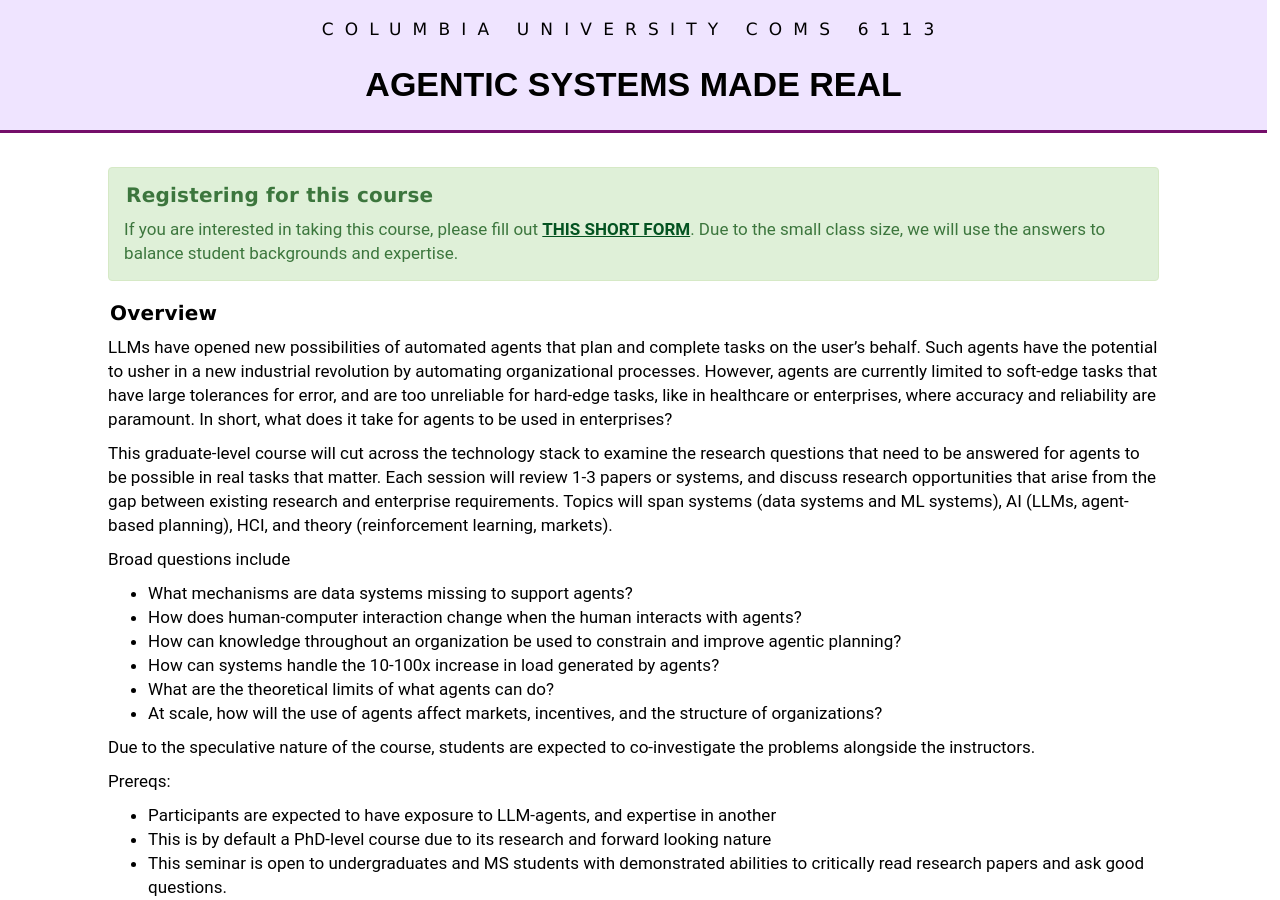
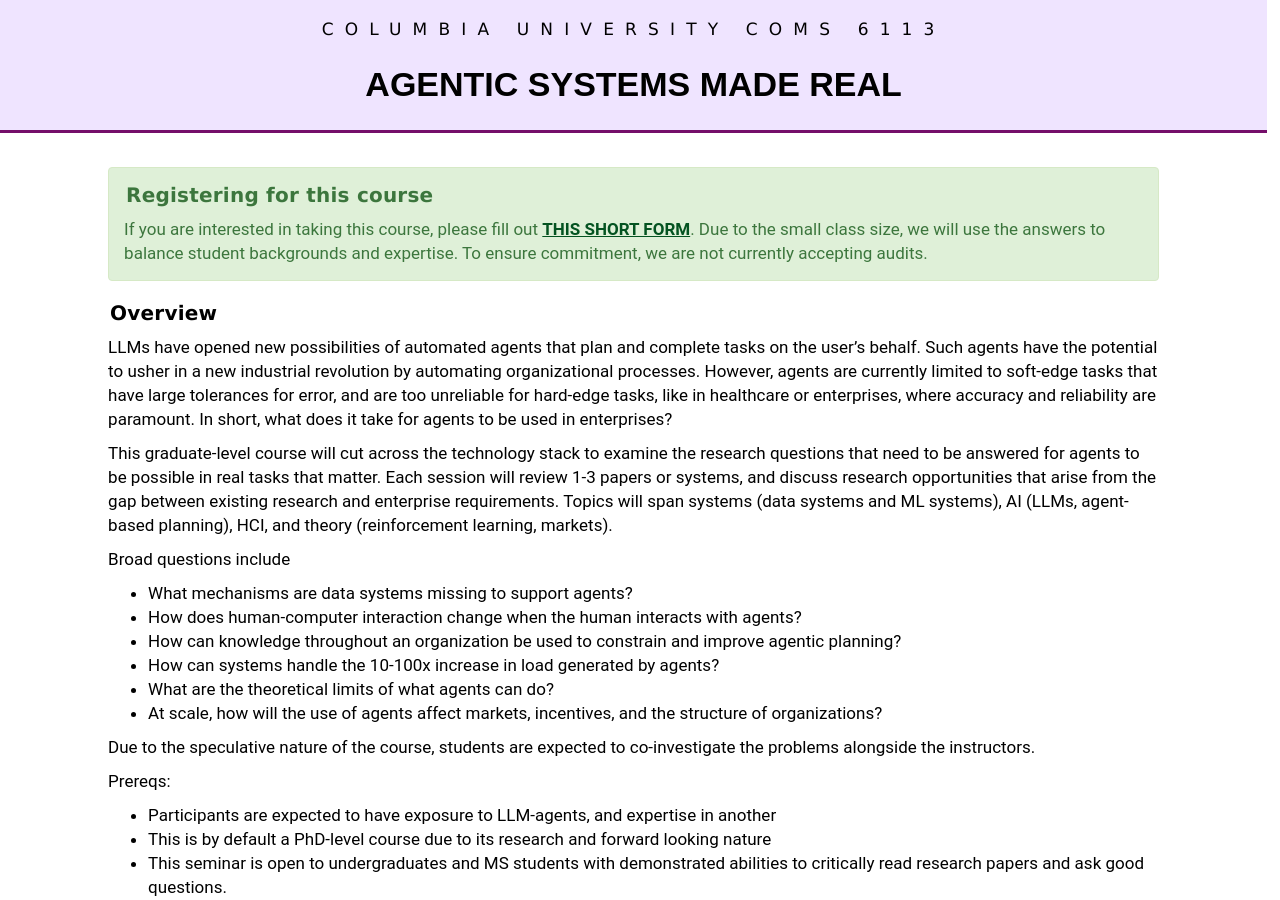
Before and after one commit to w6113/w6113.github.io, a Jekyll site: the page built from index.md, in a window 1280 px wide and 900 px high. Built offline with Jekyll 4.4.1, drawn with Linux system fonts in a browser that asks for light colours.

Commit message:
Update index.md

```diff
--- a/index.md
+++ b/index.md
@@ -6,7 +6,7 @@
   <h4 class="alert-heading">Registering for this course</h4>
   <p>If you are interested in taking this course, please fill out
   <a href="https://forms.gle/Z9RufMdoA1YSfa5HA" style="color:#045321; text-decoration:underline;"><b>THIS SHORT FORM</b></a>.
-  Due to the small class size, we will use the answers to balance student backgrounds and expertise.
+  Due to the small class size, we will use the answers to balance student backgrounds and expertise.  To ensure commitment, we are not currently accepting audits.
   </p>
 </div>
 
```
